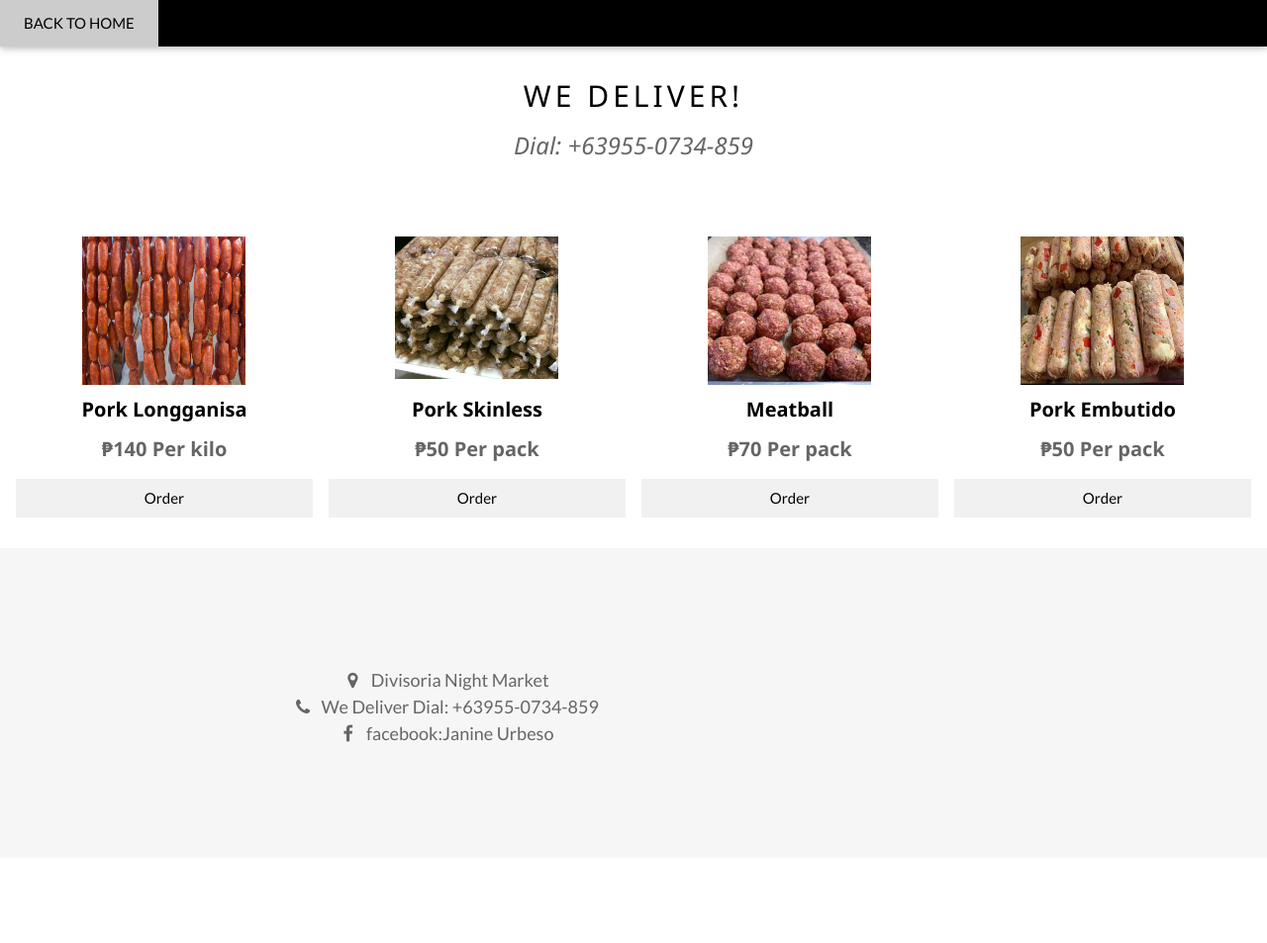
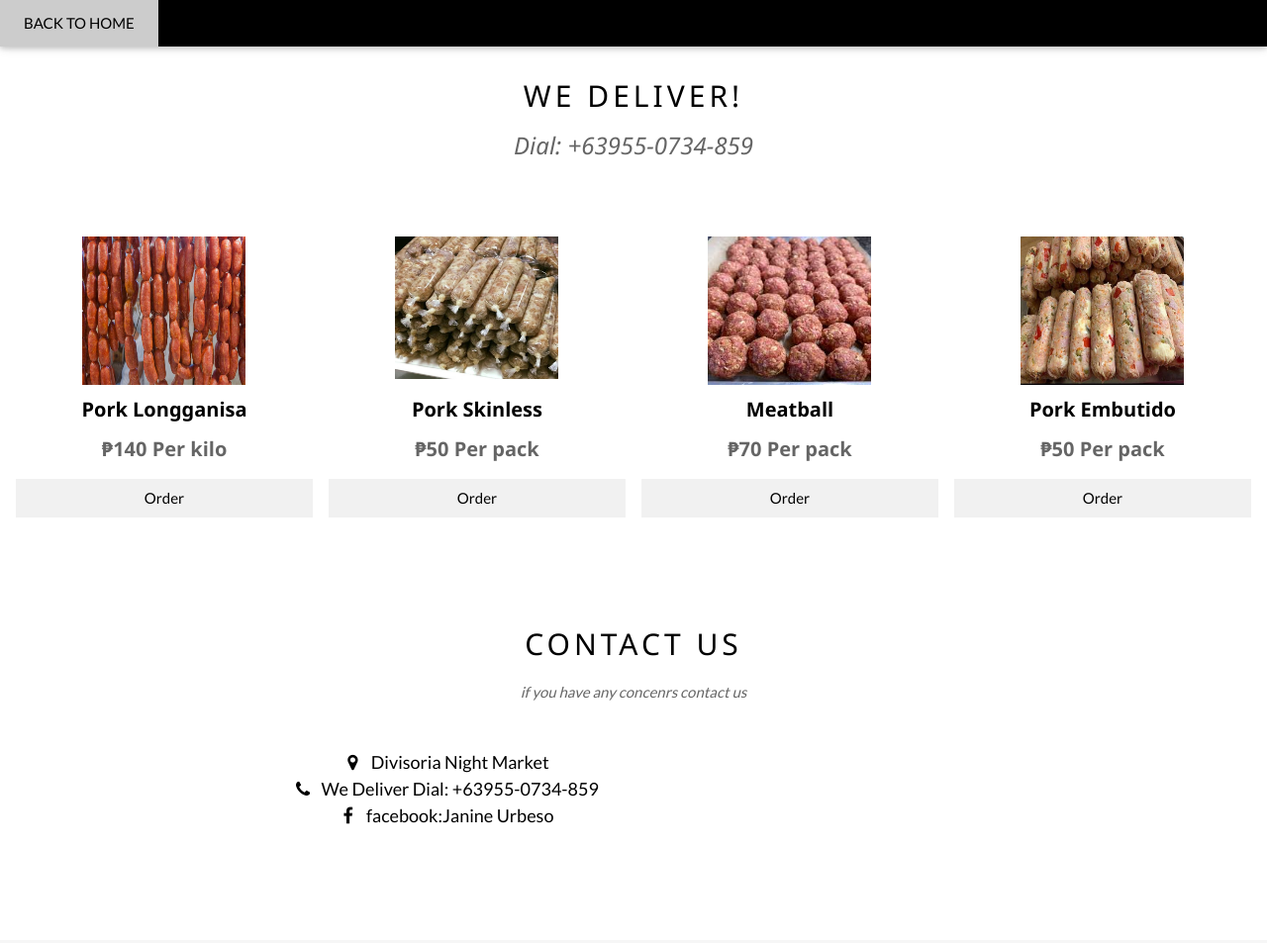
Before and after one commit to grumiku/JaninesLongganisa, a plain HTML site: page delivery.html in a window 1280 px wide. Shown: the whole page at 99% size. Before the commit the page ends 867 px from the top, so only its background shows below. Drawn offline with nearby package versions, Linux system fonts and the light colour scheme.

Commit message:
Update delivery.html

```diff
--- a/delivery.html
+++ b/delivery.html
@@ -105,7 +105,15 @@ body {font-family: "Lato", sans-serif}
   </div>
 
   <!-- The Contact Section -->
-
+  <div class="w3-container w3-content w3-padding-64" style="max-width:800px" id="contact">
+    <h2 class="w3-wide w3-center">CONTACT US</h2>
+    <p class="w3-opacity w3-center"><i>if you have any concenrs contact us</i></p>
+    <div class="w3-row w3-padding-32">
+      <div class="w3-col m6 w3-large w3-margin-bottom">
+         <i class="fa fa-map-marker" style="width:30px"></i> Divisoria Night Market<br>
+        <i class="fa fa-phone" style="width:30px"></i> We Deliver Dial: +63955-0734-859<br>
+        <i class="fa fa-facebook" style="width:30px"> </i> facebook:Janine Urbeso<br>
+      </div>
 
         </form>
       </div>
@@ -117,17 +125,10 @@ body {font-family: "Lato", sans-serif}
 
 
 <!-- Footer -->
- <center>
+
 <footer class="w3-container w3-padding-64 w3-center w3-opacity w3-light-grey w3-xlarge">
- <div class="w3-container w3-content w3-padding-50" style="max-width:800px" id="contact">
-    <h2 class="w3-wide w3-center"></h2>
-    <p class="w3-opacity w3-center"><i.></i></p>
-    <div class="w3-row w3-padding-32">
-      <div class="w3-col m6 w3-large w3-margin-bottom">
-        <i class="fa fa-map-marker" style="width:30px"></i> Divisoria Night Market<br>
-        <i class="fa fa-phone" style="width:30px"></i> We Deliver Dial: +63955-0734-859<br>
-        <i class="fa fa-facebook" style="width:30px"> </i> facebook:Janine Urbeso<br>
-      </div>
+
+
 
 
 
```
